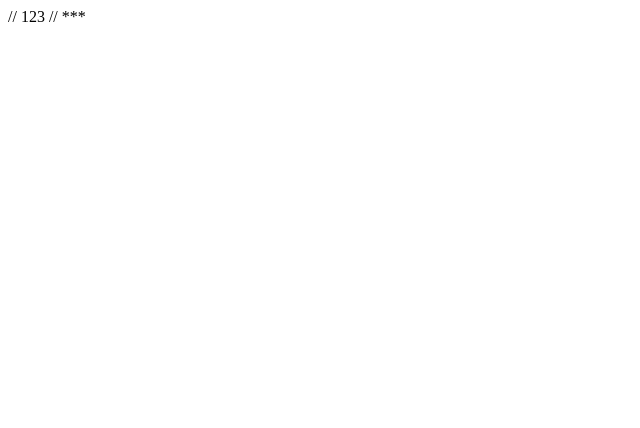
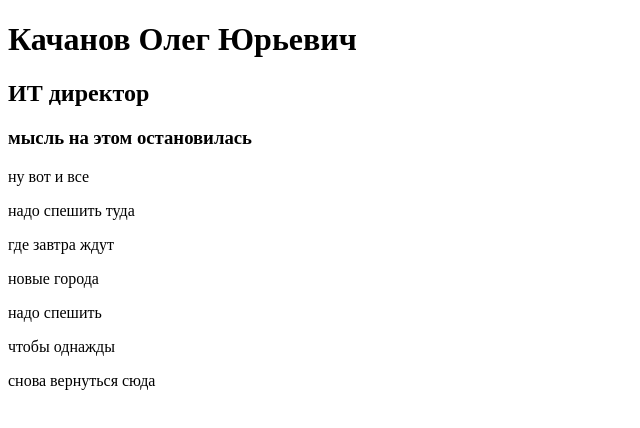
Before and after one commit to ooo8kkk/course, a plain HTML site: page index.html in a window 1280 px wide. Shown: the whole page, without its empty margins (0-640 px from the left). Drawn offline with Linux system fonts and the light colour scheme.

Commit message:
ОК.ИТ

```diff
--- a/index.html
+++ b/index.html
@@ -1,2 +1,20 @@
-// 123
-// ***
+<!DOCTYPE html>
+<html>
+   <head>
+      <meta charset="utf-8">
+      <title>Заголовок страницы</title>
+   </head>
+   <body>
+    <h1>Качанов Олег Юрьевич</h1>
+        <h2>ИТ директор</h2>
+             <h3>мысль на этом остановилась</h3>
+              <p>ну вот и все</p>
+              <p>надо спешить туда</p>
+              <p>где завтра ждут</p>
+              <p>новые города</p>
+              <p>надо спешить</p>
+              <p>чтобы однажды</p>
+              <p>снова вернуться сюда</p>
+
+   </body>
+</html>
```
